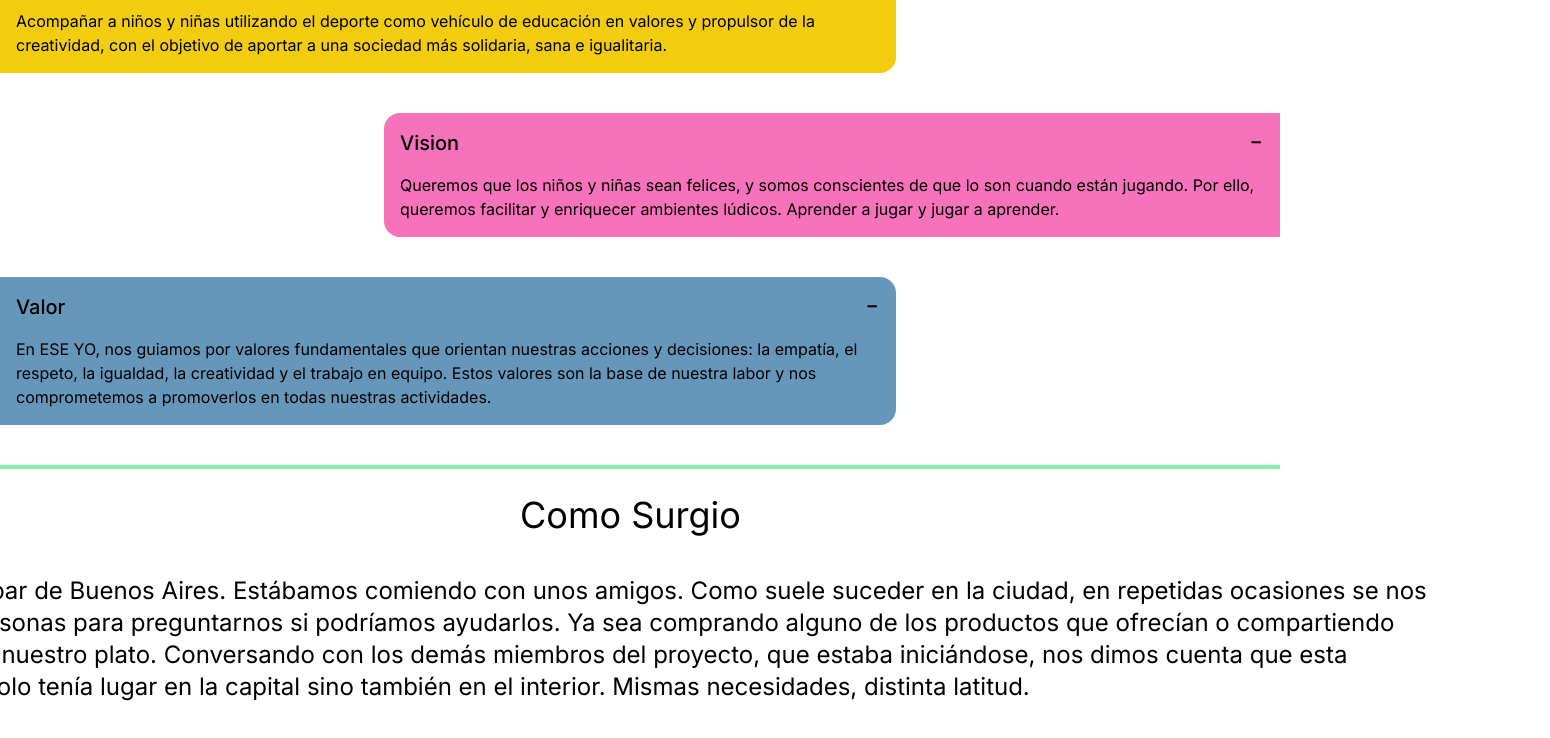
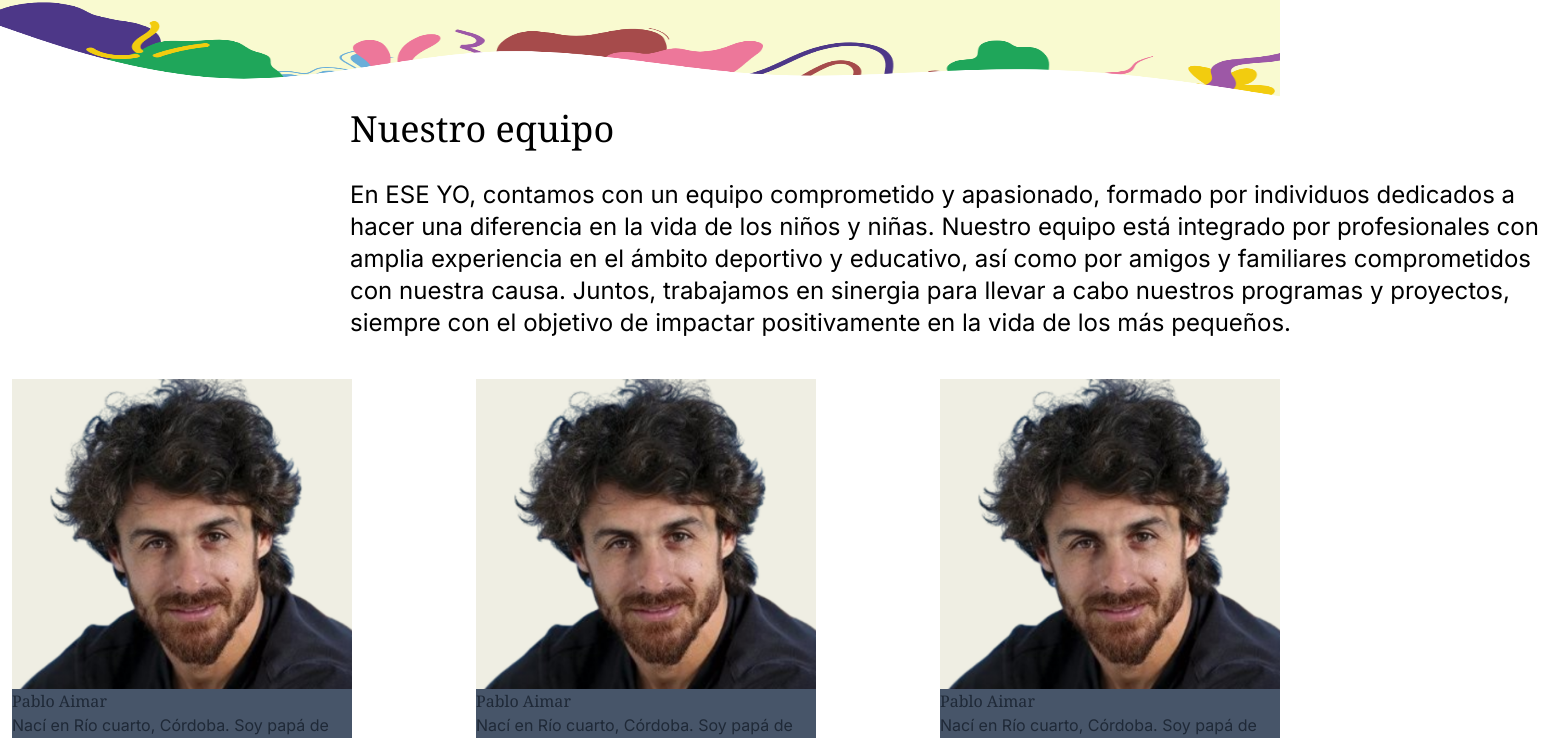
Before and after one commit to AyelenPorqueres/Ese-Yo-Front, a Next.js app in the folder front/: page /quienesSomos in a window 1280 px wide. Shown: the part 155-893 px from the top of the page, 1550 px wide, since content can reach past the window. Built offline with nearby package versions, Linux system fonts and the light colour scheme.

Commit message:
cardsEquipo

```diff
--- a/front/src/app/(pages)/quienesSomos/page.tsx
+++ b/front/src/app/(pages)/quienesSomos/page.tsx
@@ -2,11 +2,13 @@ import { Accordions } from "@/app/components/accordions/accordions";
 import NavBar from "@/app/components/nav/nav";
 
 import { ComoSurgio } from "@/app/components/comoSurgio/comoSurgio";
+import { CardsEquipo } from "@/app/components/cardsEquipo/cardsEquipo";
 
 export default function QuienesSomos() {
     return (
         <div className="bg-white">
             <NavBar />
+            <CardsEquipo/>
             <Accordions />
             <ComoSurgio />
         </div>
--- /dev/null
+++ b/front/src/app/components/cardsEquipo/cardsEquipo.tsx
@@ -0,0 +1,35 @@
+'use client'
+import React from "react";
+import "@/app/components/cardsEquipo/cardsEquipo.css"
+
+export function CardsEquipo() {
+    return (
+        <>
+        <img className="nuestroEquipo min-w-full h-[200px]" src="./images/banner.png" alt="Nuestro Equipo"></img>
+   <h1 className="titulo w-72 h-[70px] text-4xl justify-center ml-[350px] font-serif text-black">Nuestro equipo</h1>
+   <p className="w-[1200px] h-[200px] text-2xl justify-center ml-[350px] text-black">En ESE YO, contamos con un equipo comprometido y apasionado, formado por individuos dedicados a hacer una diferencia en la vida de los niños y niñas. Nuestro equipo está integrado por profesionales con amplia experiencia en el ámbito deportivo y educativo, así como por amigos y familiares comprometidos con nuestra causa. Juntos, trabajamos en sinergia para llevar a cabo nuestros programas y proyectos, siempre con el objetivo de impactar positivamente en la vida de los más pequeños.</p>
+
+
+
+        <div className="flex flex-row justify-center gap-28">
+        <div className="bg-slate-600 h-96 w-96 ml-3">
+            <img className="" src="./images/aimar.png" alt="Imagen de miembro del equipo"></img>
+            <h1 className="font-serif">Pablo Aimar</h1>
+            <p className="">Nací en Río cuarto, Córdoba. Soy papá de cuatro hijos. Creo que dar una mano es siempre un buen plan. Formo parte con alegría de ese-YO</p>
+
+        </div>
+        <div className="bg-slate-600 h-96 w-96 ml-3">
+            <img className="" src="./images/aimar.png" alt="Imagen de miembro del equipo"></img>
+            <h1 className="font-serif">Pablo Aimar</h1>
+            <p className="">Nací en Río cuarto, Córdoba. Soy papá de cuatro hijos. Creo que dar una mano es siempre un buen plan. Formo parte con alegría de ese-YO</p>
+
+        </div>        <div className="bg-slate-600 h-96 w-96 ml-3">
+            <img className="" src="./images/aimar.png" alt="Imagen de miembro del equipo"></img>
+            <h1 className="font-serif">Pablo Aimar</h1>
+            <p className="">Nací en Río cuarto, Córdoba. Soy papá de cuatro hijos. Creo que dar una mano es siempre un buen plan. Formo parte con alegría de ese-YO</p>
+
+        </div>
+        </div>
+        </>
+    )
+}
```
Also changed, not shown: front/public/images/aimar.png (added), front/src/app/components/cardsEquipo/cardsEquipo.css (added).
